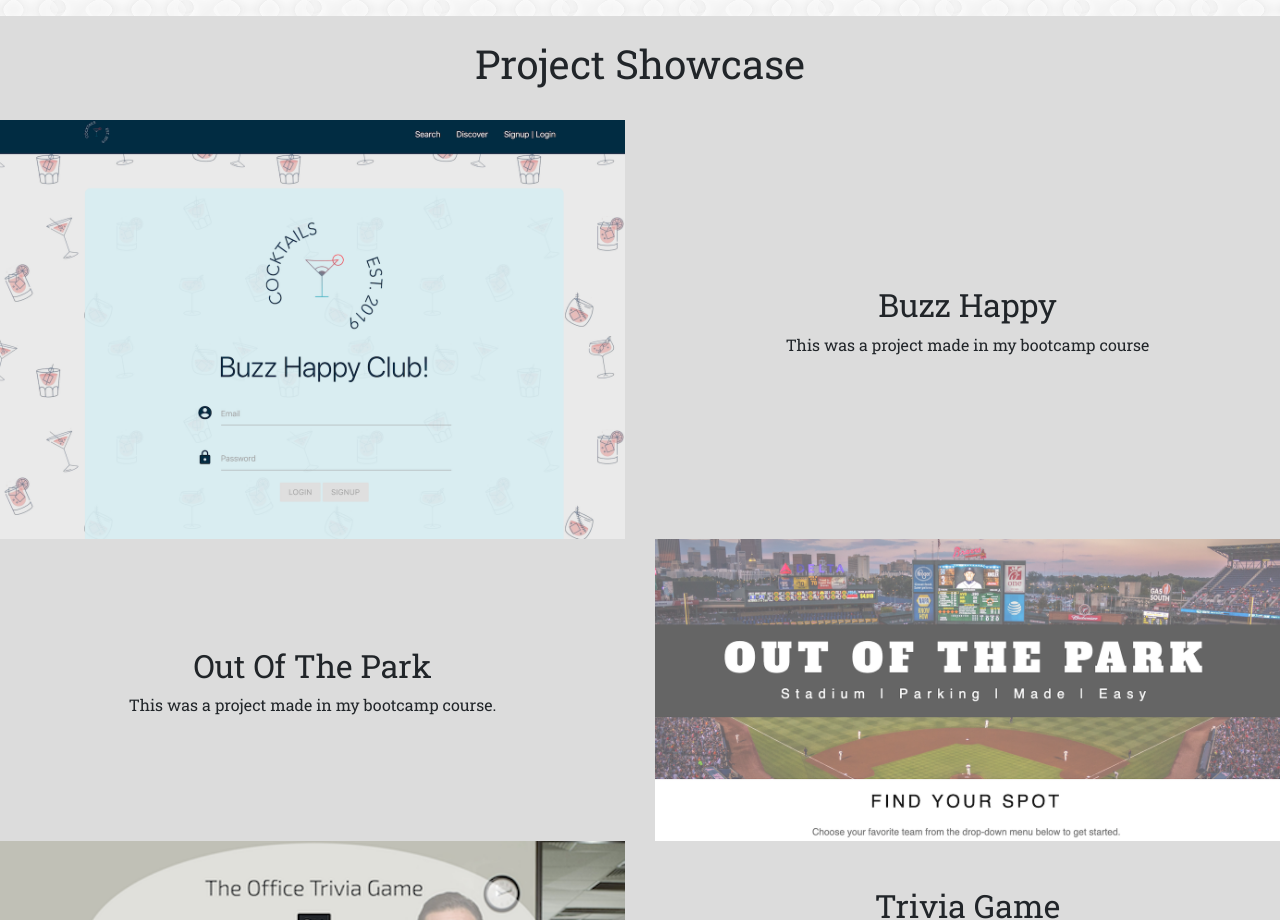
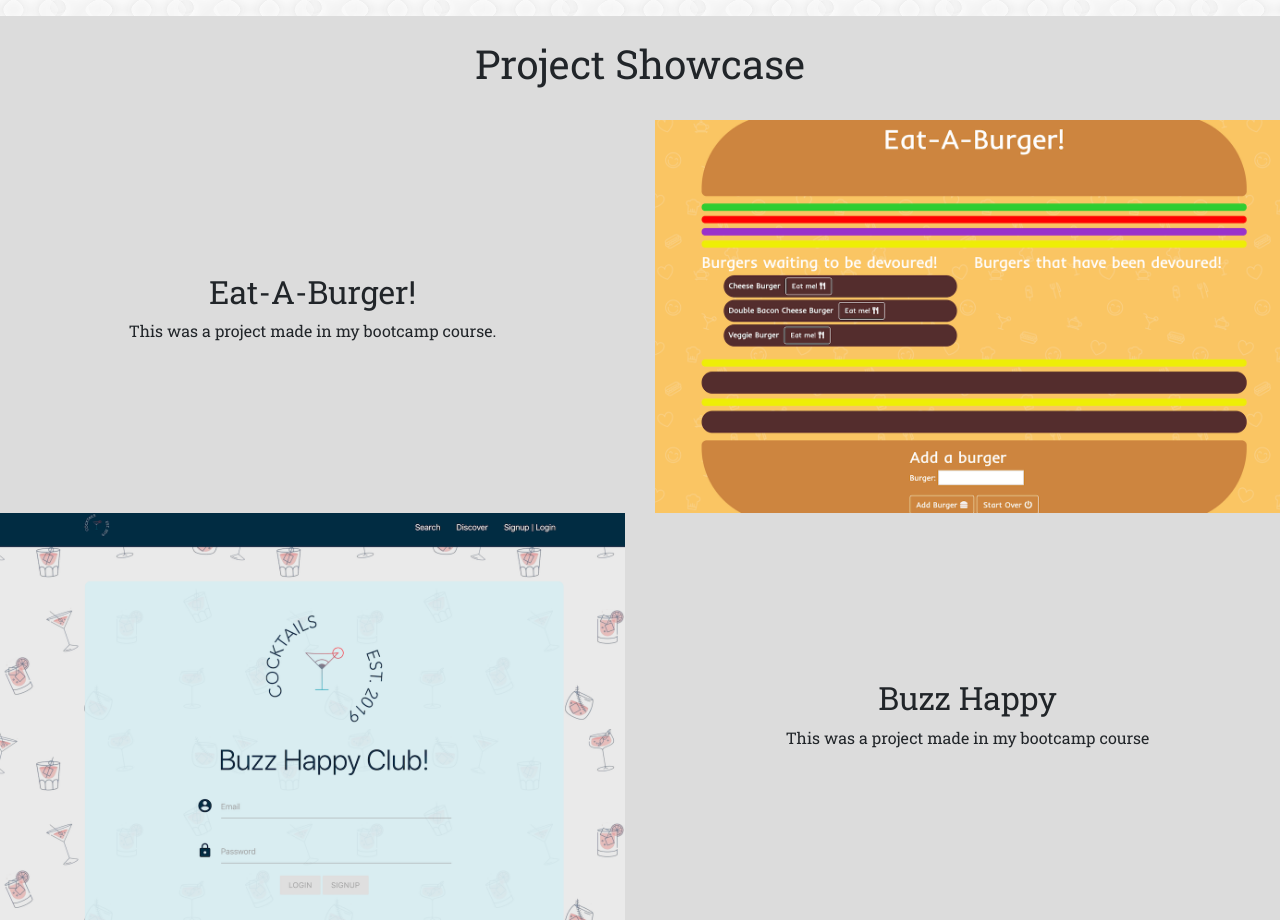
Before and after one commit to Cmader555/PersonalPortfolio, a plain HTML site: page index.html in a window 1280 px wide. Shown: the part 1400-2320 px from the top of the page. Drawn offline with nearby package versions, Linux system fonts and the light colour scheme.

Commit message:
added a project

```diff
--- a/index.html
+++ b/index.html
@@ -144,6 +144,27 @@
     <!--Portfolio-->
     <section class="portfolio" id="portolioMain">
         <h1 class="text-center contactProjectH1">Project Showcase</h1>
+        <section class="container-fluid px-0">
+            <div class="row align-items-center">
+                <div class="col-md-6 text-center order-2 order-md-1">
+                    <div class="row justify-content-center">
+                        <div class="col-10 col-lg-8">
+                            <h2>Eat-A-Burger!</h2>
+                            <p>This was a project made in my bootcamp course. </p>
+                        </div>
+                    </div>
+                </div>
+                <div class="col-md-6 order-1 order-md-2 contain">
+                    <img class="img-fluid image" src="assets/images/Eat-A-Burger!.png" alt="Eat A Burger!"></a>
+                    <div class="overlay">
+                        <a class="project" href="https://glacial-headland-24860.herokuapp.com/" target="_blank">
+                            <p class="text">See Me In Action!</p>
+                        </a>
+                    </div>
+                </div>
+            </div>
+
+        </section>
         <section class="container-fluid px-0">
 
             <div class="row align-items-center">
```
Also changed, not shown: assets/images/Eat-A-Burger!.png (added), 2 other files.
